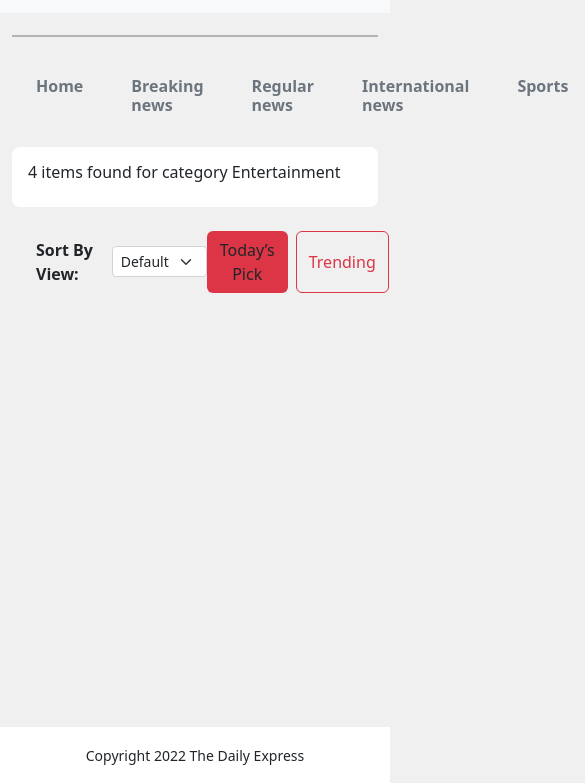
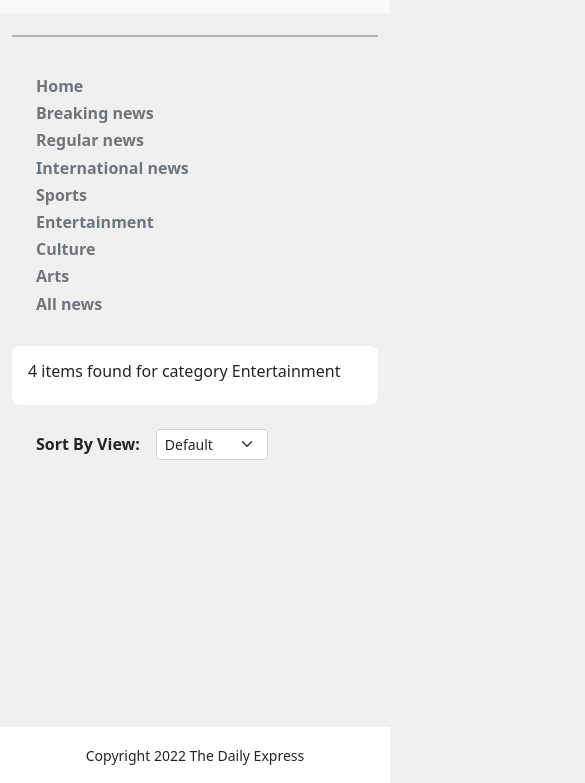
Before and after one commit to NahianNahin/daily-express, a plain HTML site: page Index.html in a window 390 px wide. Shown: the part 61-844 px from the top of the page, 585 px wide, since content can reach past the window. Drawn offline with nearby package versions, Linux system fonts and the light colour scheme.

Commit message:
UI Responsive Complete

```diff
--- a/Index.html
+++ b/Index.html
@@ -46,7 +46,7 @@
     <main class="container">
       <hr>
       <!-- Catagoeirs UI  -->
-      <div class="d-flex gap-5 p-4">
+      <div class="d-lg-flex gap-5 p-4">
         <h6 class="text-secondary fw-semibold">Home</h6>
         <h6 class="text-secondary fw-semibold">Breaking news </h6>
         <h6 class="text-secondary fw-semibold">Regular news</h6>
@@ -63,7 +63,7 @@
         <h6>4 items found for category Entertainment</h6>
       </div>
       <!-- Sort By View and Type section  -->
-      <section class="d-flex justify-content-between align-items-center m-4">
+      <section class="d-lg-flex d-md-flex justify-content-between align-items-center m-4">
         <div class="d-flex gap-3 align-items-center">
           <label for="" class="fw-semibold">Sort By View:</label>
           <select class="form-select form-select-sm " style="width:7rem;" aria-label=".form-select-sm example">
@@ -72,7 +72,7 @@
             <option value="2">Two</option>
           </select>
         </div>
-        <div class="d-flex gap-2">
+        <div class="d-lg-flex d-md-flex gap-3 d-none">
           <button class="btn bg-danger shadow-none">Today’s Pick</button>
           <button class="btn btn-outline-danger shadow-none">Trending</button>
         </div>
```
